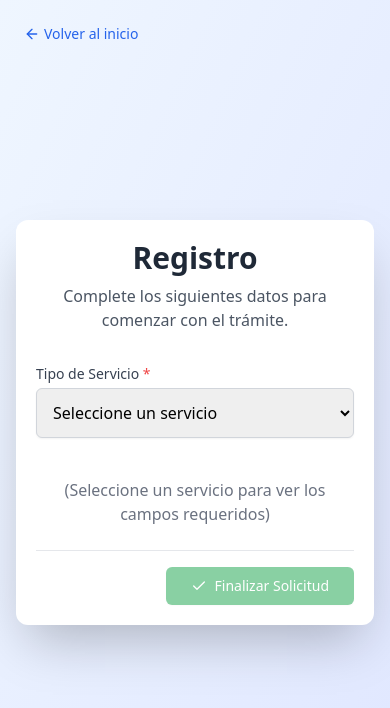
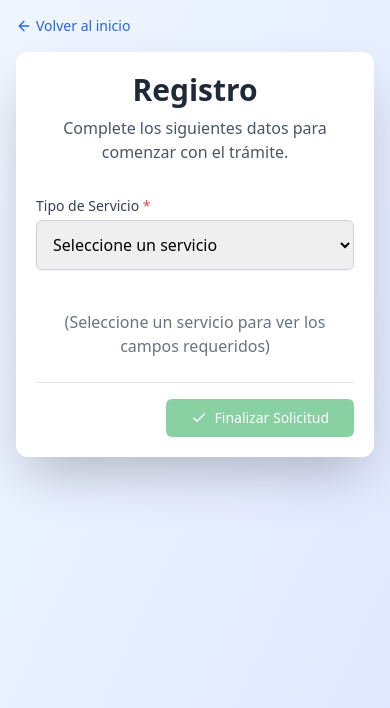
Before and after one commit to demaime/monotributo-dig-front, a Next.js app: page /registro in a window 390 px wide. Shown: the top 708 px of the page. Built offline with nearby package versions, Linux system fonts and the light colour scheme.

Commit message:
ajustado botones en mobile

```diff
--- a/src/pages/index.js
+++ b/src/pages/index.js
@@ -201,7 +201,7 @@ function App() {
                 className="group flex items-center gap-3 bg-gradient-to-r from-[#0066FF] to-[#0040FF] text-white px-12 py-6 rounded-full font-bold text-3xl hover:shadow-[0_0_30px_rgba(0,102,255,0.3)] transition-all duration-300 shadow-lg"
               >
                 DATE DE ALTA
-                <ArrowRight className="w-8 h-8 group-hover:translate-x-1 transition-transform" />
+                <ArrowRight className="w-8 h-8 inline-block group-hover:translate-x-1 transition-transform" />
               </motion.button>
             </div>
 
@@ -285,10 +285,10 @@ function App() {
                 whileHover={{ scale: 1.05 }}
                 whileTap={{ scale: 0.95 }}
                 onClick={() => router.push("/registro")}
-                className="group flex items-center gap-3 bg-gradient-to-r from-[#0066FF] to-[#0040FF] text-white px-12 py-6 rounded-full font-bold text-3xl hover:shadow-[0_0_30px_rgba(0,102,255,0.3)] transition-all duration-300 shadow-lg"
+                className="group flex items-center justify-center w-full bg-gradient-to-r from-[#0066FF] to-[#0040FF] text-white px-8 py-6 rounded-full font-bold text-2xl hover:shadow-[0_0_30px_rgba(0,102,255,0.3)] transition-all duration-300 shadow-lg"
               >
                 DATE DE ALTA
-                <ArrowRight className="w-8 h-8 group-hover:translate-x-1 transition-transform" />
+                <ArrowRight className="w-6 h-6 hidden md:inline-block ml-2 group-hover:translate-x-1 transition-transform" />
               </motion.button>
             </div>
 
--- a/src/pages/registro.js
+++ b/src/pages/registro.js
@@ -945,20 +945,25 @@ export default function Registro() {
   };
 
   return (
-    <div className="min-h-screen bg-gradient-to-br from-blue-50 to-indigo-100 flex flex-col items-center justify-center p-4">
-      {/* Back button */}
+    // Main container with padding-top to clear fixed nav
+    <div className="min-h-screen bg-gradient-to-br from-blue-50 to-indigo-100 flex flex-col items-center justify-start p-4 relative">
+      {/* Back button container - Place it *inside* the padded container */}
+      <div className="w-full max-w-2xl mb-4">
         <button
           onClick={() => router.push("/")}
-        className="absolute top-6 left-6 flex items-center text-sm text-blue-600 hover:text-blue-800 transition-colors"
+          className="flex items-center text-sm text-blue-600 hover:text-blue-800 transition-colors"
         >
           <ArrowLeft className="w-4 h-4 mr-1" />
           Volver al inicio
         </button>
+      </div>
 
+      {/* The main form card */}
       <motion.div
         initial={{ opacity: 0, y: 20 }}
         animate={{ opacity: 1, y: 0 }}
         transition={{ duration: 0.5 }}
+        // Make sure card doesn't have negative margin or positioning that pulls it up
         className="bg-white p-5 rounded-xl shadow-2xl w-full max-w-2xl relative overflow-hidden"
       >
         <div className="text-center mb-8">
```
Lines whose indentation alone changed are shown as unchanged.
